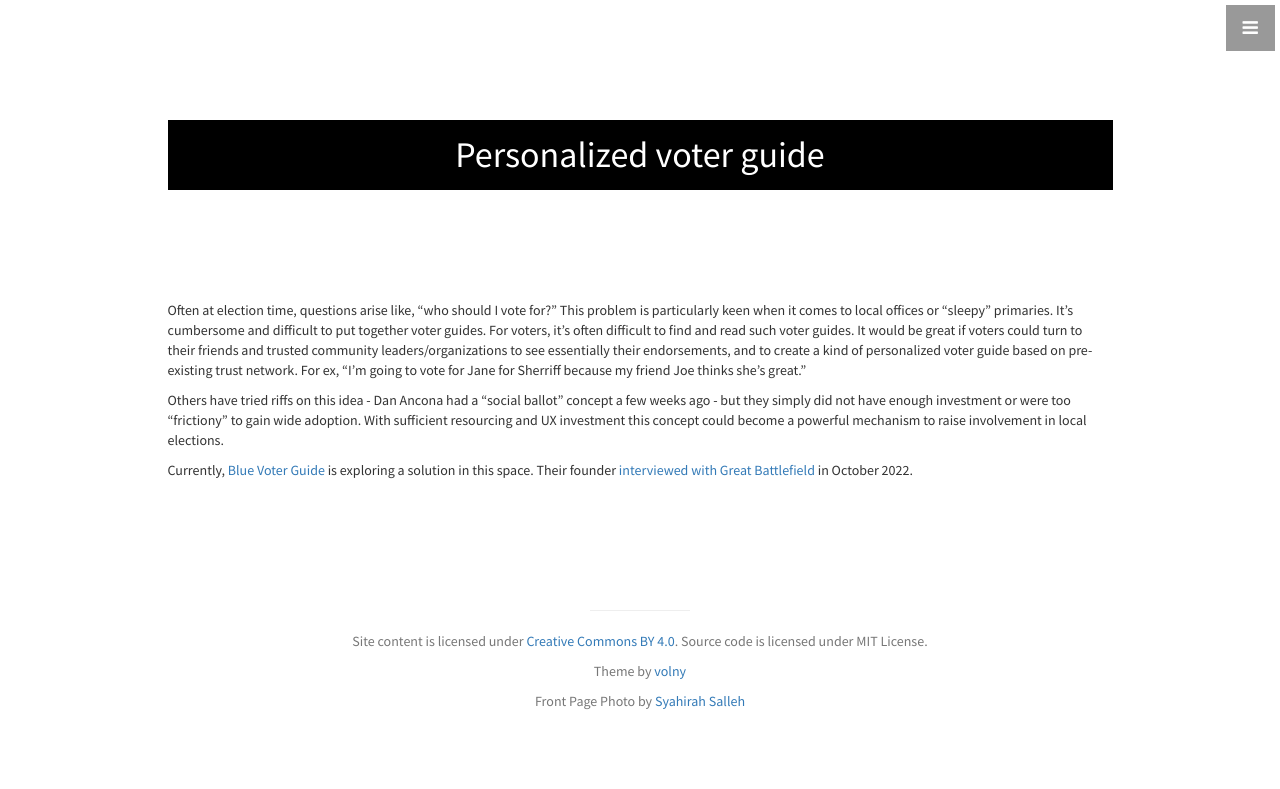
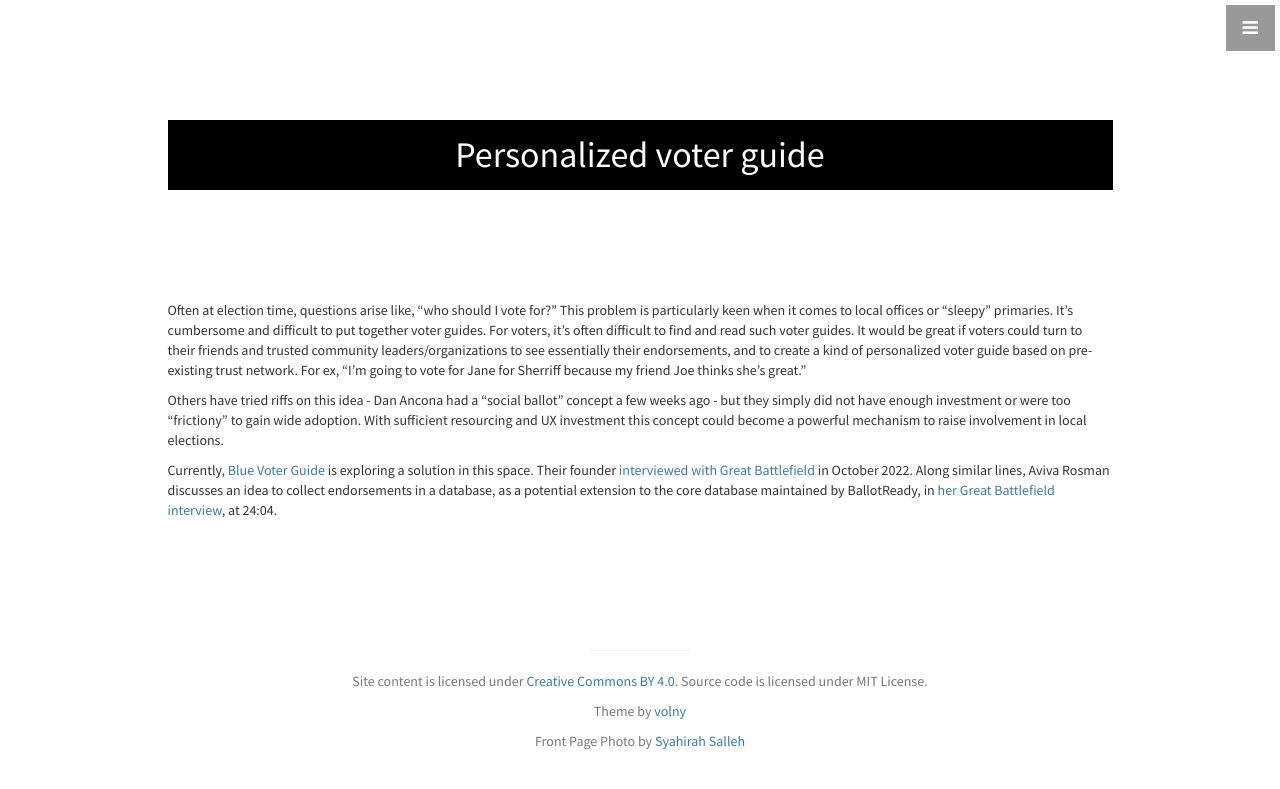
Before and after one commit to codehopelabs/codehopelabs.github.io, a Jekyll site: the page built from _ideas/personal-voter-guide.md, in a window 1280 px wide. Shown: the top 789 px of the page. Built offline with Jekyll 4.4.1, drawn with Linux system fonts in a browser that asks for light colours.

Commit message:
consolidate notes on social balloting
Signed-off-by: Shai Sachs <shaisachs@gmail.com>

```diff
--- a/_ideas/personal-voter-guide.md
+++ b/_ideas/personal-voter-guide.md
@@ -6,4 +6,4 @@ Often at election time, questions arise like, "who should I vote for?" This prob
 
 Others have tried riffs on this idea - Dan Ancona had a "social ballot" concept a few weeks ago - but they simply did not have enough investment or were too "frictiony" to gain wide adoption. With sufficient resourcing and UX investment this concept could become a powerful mechanism to raise involvement in local elections.
 
-Currently, [Blue Voter Guide](https://bluevoterguide.org/) is exploring a solution in this space. Their founder [interviewed with Great Battlefield](https://www.resistancedashboard.com/node/1093) in October 2022.
+Currently, [Blue Voter Guide](https://bluevoterguide.org/) is exploring a solution in this space. Their founder [interviewed with Great Battlefield](https://www.resistancedashboard.com/node/1093) in October 2022. Along similar lines, Aviva Rosman discusses an idea to collect endorsements in a database, as a potential extension to the core database maintained by BallotReady, in [her Great Battlefield interview](http://www.resistancedashboard.com/node/1080), at 24:04.
```
Also changed, not shown: _ideas/social-balloting.md (deleted, +0 -5 lines).
